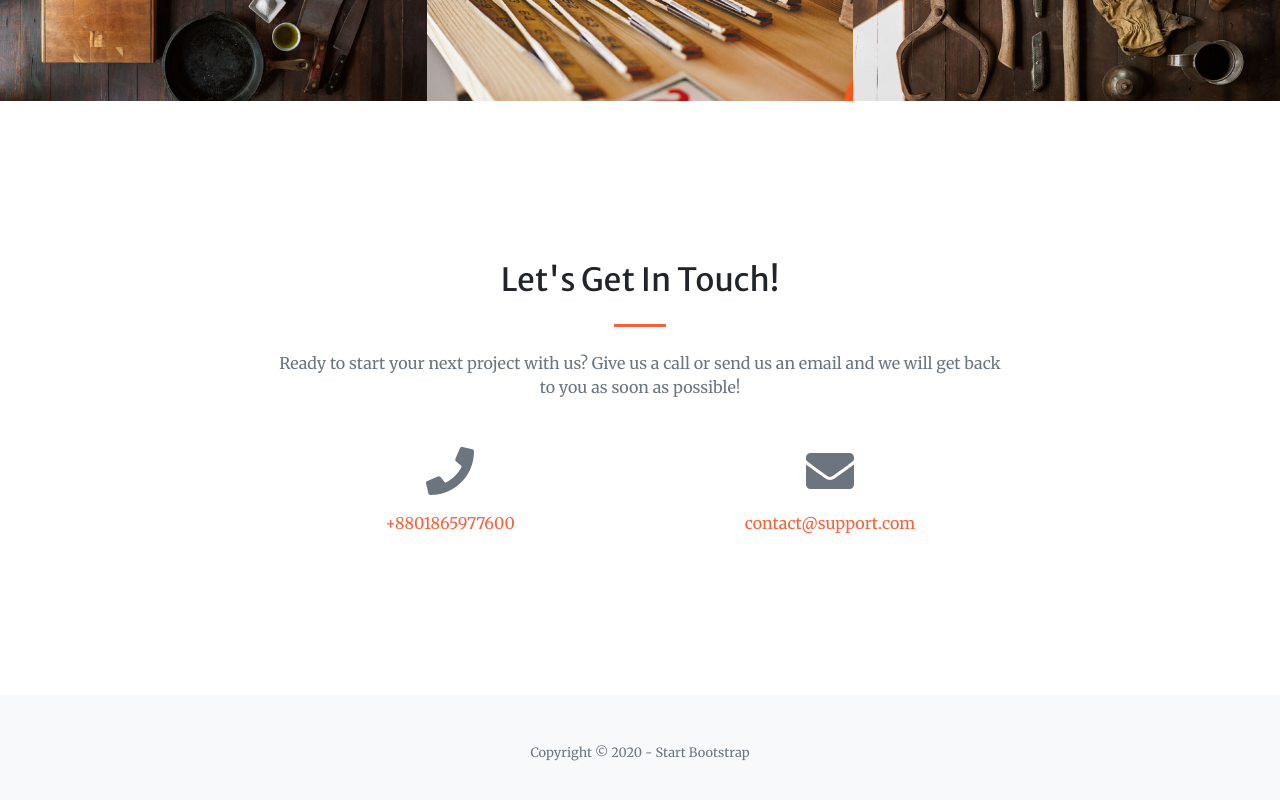
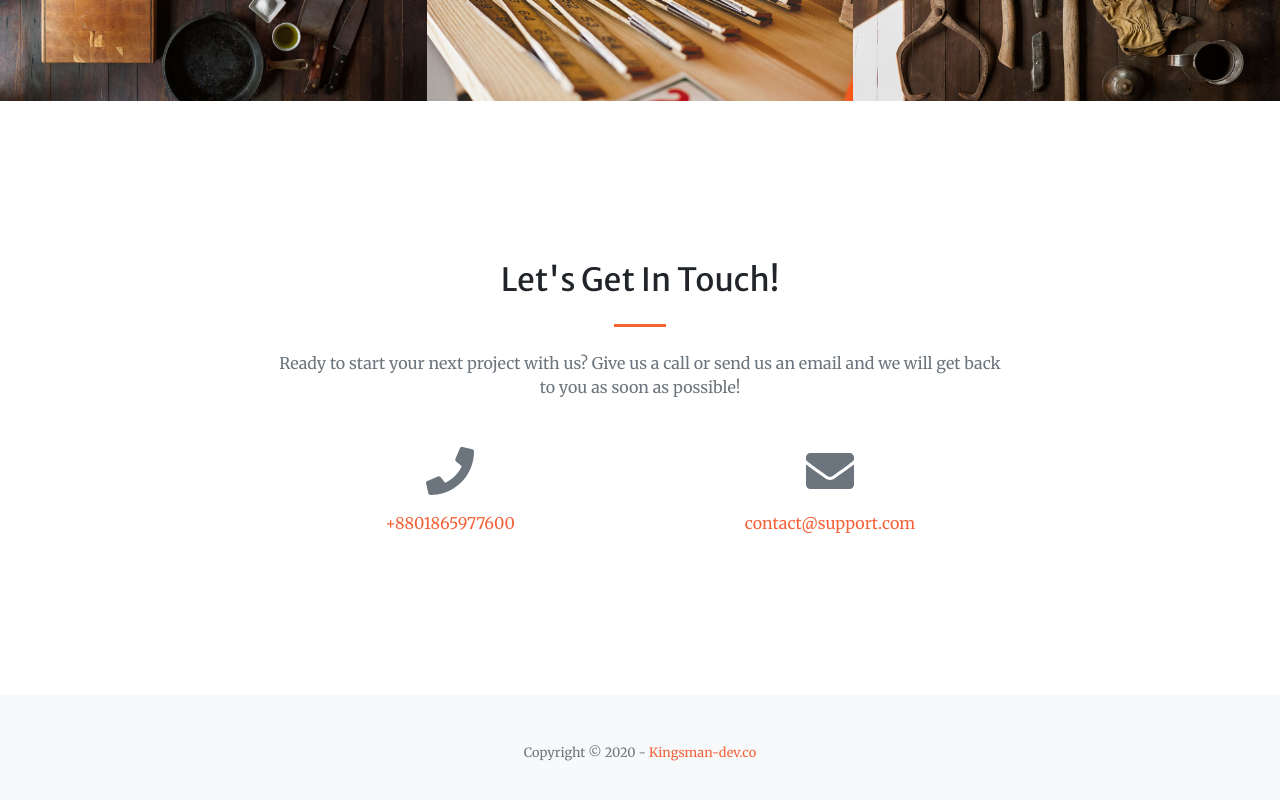
Before and after one commit to kingsman-dev/Creative, a plain HTML site: page index.html in a window 1280 px wide. Shown: the part 2330-3130 px from the top of the page. Drawn offline with nearby package versions, Linux system fonts and the light colour scheme.

Commit message:
Update index.html

```diff
--- a/index.html
+++ b/index.html
@@ -182,7 +182,7 @@
         </section>
         <!-- Footer-->
         <footer class="bg-light py-5">
-            <div class="container"><div class="small text-center text-muted">Copyright © 2020 - Start Bootstrap</div></div>
+            <div class="container"><div class="small text-center text-muted">Copyright © 2020 - <a href="http://kingsman-dev.com" text-decoration="none" target="_blank">Kingsman-dev.co</a></div></div>
         </footer>
         <!-- Bootstrap core JS-->
         <script src="https://cdnjs.cloudflare.com/ajax/libs/jquery/3.4.1/jquery.min.js"></script>
```
